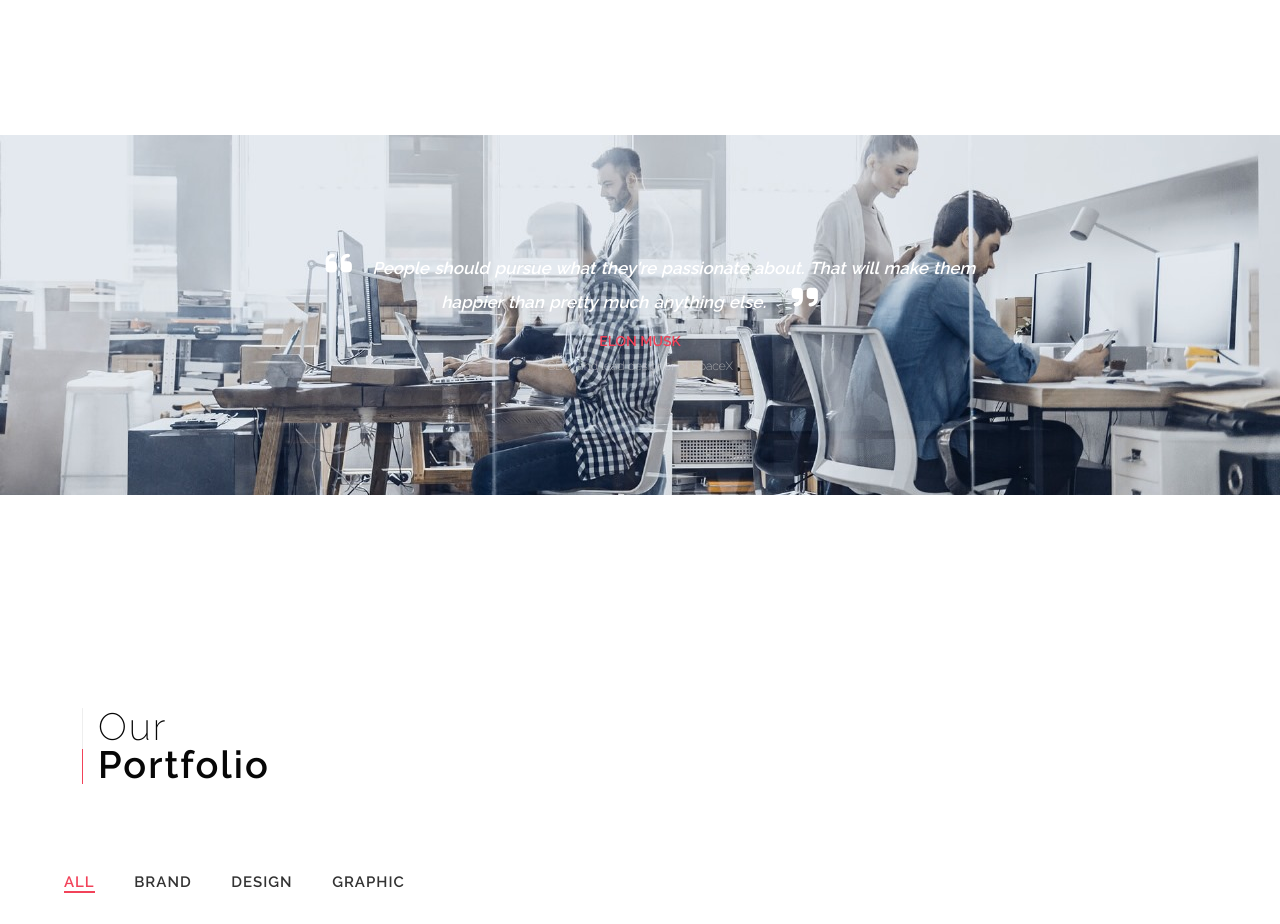
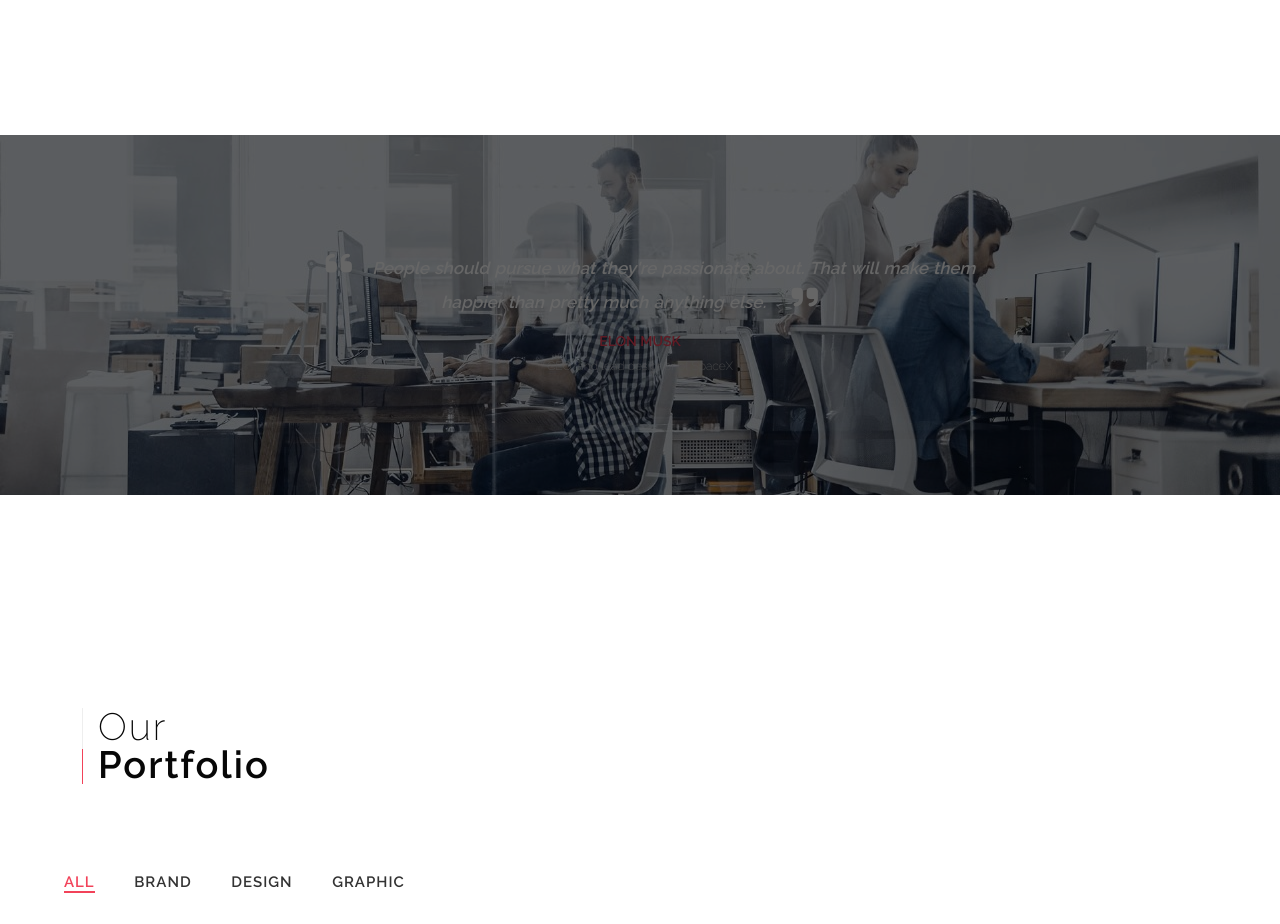
Before and after one commit to sohilamaumon23/BeMax, a plain HTML site: page index.html in a window 1280 px wide. Shown: the part 2040-2964 px from the top of the page. Drawn offline with Linux system fonts and the light colour scheme; a script that the page names is missing.

Commit message:
Update index.html

```diff
--- a/index.html
+++ b/index.html
@@ -138,7 +138,7 @@
     </div>
     </div>
 
-    <div class="quote" data-background="a2.jpg" style="background-image: url(a2.jpg); margin-top: 5%;">
+    <div class="quote" data-background="a2.jpg" style="background-image: url(a2.jpg); margin-top: 5%; filter: brightness(0.4);">
         <div class="container">
             <div class="row">
                 <div class="offset-lg-2 col-lg-8 text-center">
```
